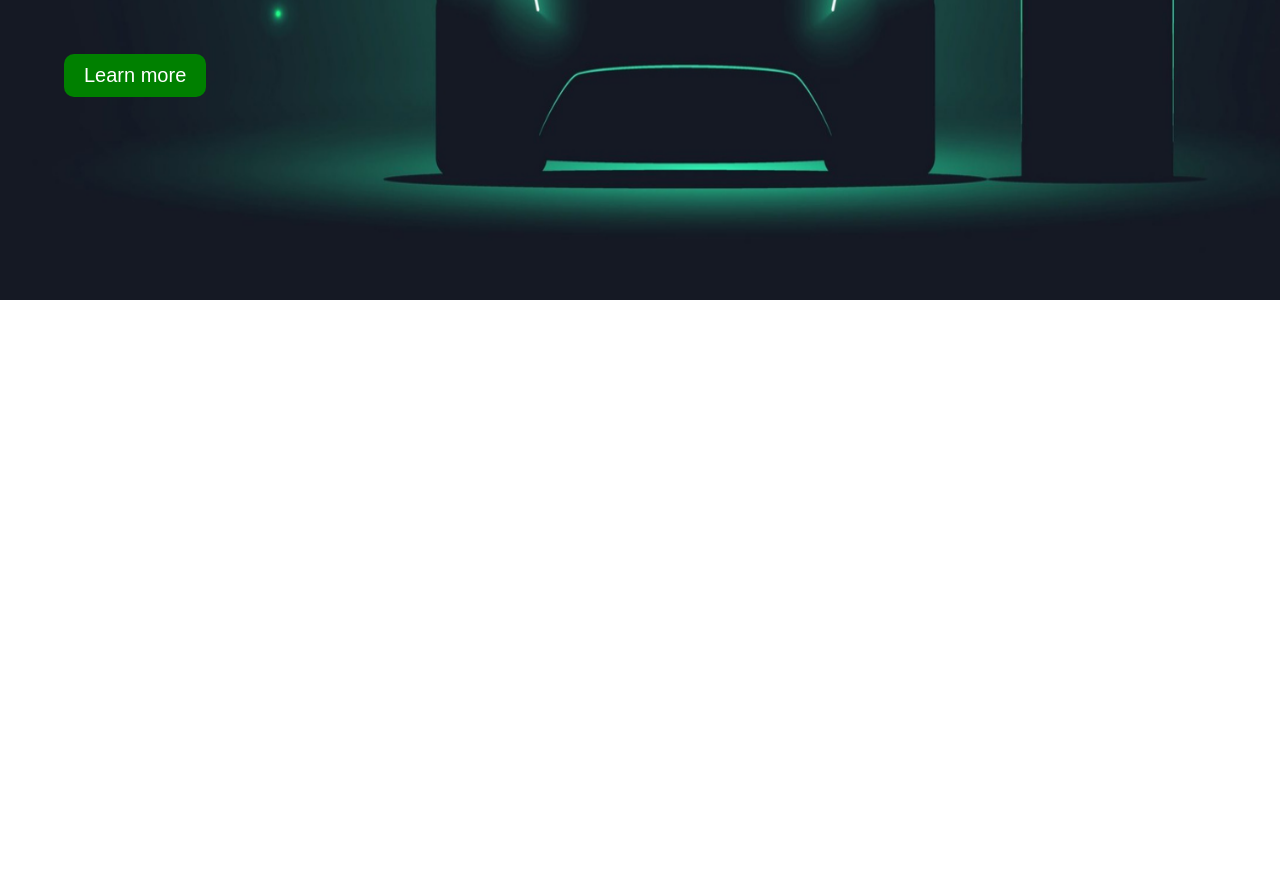
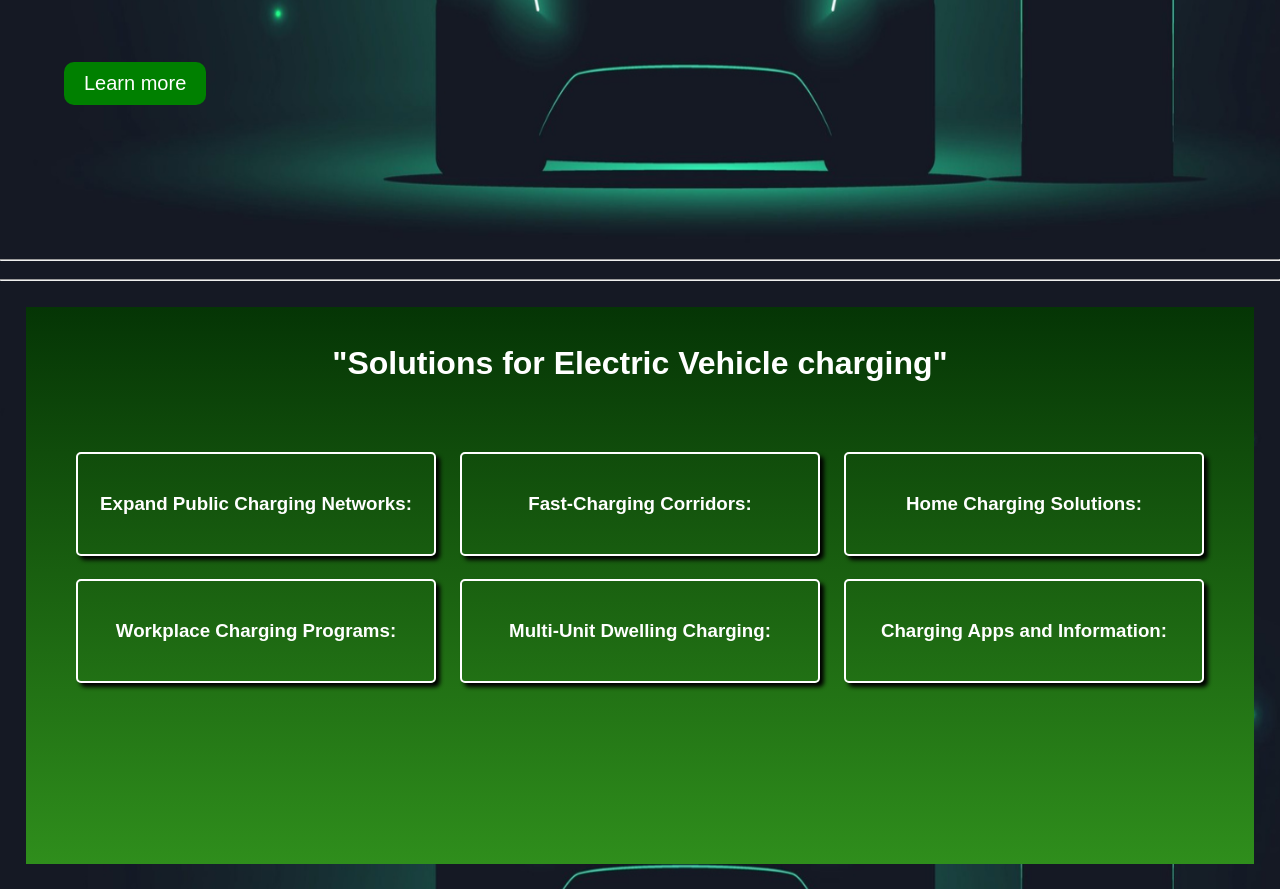
Before and after one commit to Git0Chetan/Electric-vehicle, a plain HTML site: page index.html in a window 1280 px wide. Shown: the part 500-1389 px from the top of the page. Before the commit the page ends 800 px from the top, so only its background shows below. Drawn offline with Linux system fonts and the light colour scheme.

Commit message:
Solutions for charging page is added

```diff
--- a/index.html
+++ b/index.html
@@ -15,7 +15,7 @@
       <div class="items">
         <ul>
           <li id="active">Home</li>
-          <li>Solutions</li>
+          <li><a href='#solution'>Solutions</a></li>
           <li>Features</li>
           <li>Feedback</li>
           <li>Contact us</li>
@@ -46,5 +46,36 @@
         <button>Learn more</button>
       </div>
     </section>
+    <hr>
+    <br>
+    <hr>
+
+    <div class="container" id="solution">
+      <h1>"Solutions for Electric Vehicle charging"</h1>
+      <div class="solCon">
+      <div class="sol">
+        <h3>Expand Public Charging Networks:</h3>
+      </div>
+      <div class="sol">
+        <h3>Fast-Charging Corridors:</h3>
+      </div>
+      <div class="sol">
+        <h3>Home Charging Solutions:</h3>
+      </div>
+      <div class="sol">
+        <h3>Workplace Charging Programs:</h3>
+      </div>
+      <div class="sol">
+        <h3>Multi-Unit Dwelling Charging:</h3>
+      </div>
+      <div class="sol">
+        <h3>Charging Apps and Information:</h3>
+      </div>
+    </div>
+
+
+      </div>
+    </div>
+
   </body>
 </html>
--- a/style.css
+++ b/style.css
@@ -3,6 +3,11 @@
     padding: 0;
     font-family: sans-serif;
   }
+
+  html{
+    scroll-behavior: smooth;
+  }
+
   body {
     background-image: url(img/BG.png);
     background-size: 100vw 100vh;
@@ -31,7 +36,19 @@
     margin-right: 16px;
     font-size: 22px;
   }
+  .items ul li a{
+    text-decoration: none;
+    color: #fff;
+  }
+
   .items ul li:hover {
+    color: green;
+    font-weight: 600;
+    cursor: pointer;
+    transition: 0.5s ease-in-out;
+  }
+
+  .items ul li a:hover{
     color: green;
     font-weight: 600;
     cursor: pointer;
@@ -64,7 +81,7 @@
   .content {
     display: flex;
     flex-direction: column;
-    height: 80vh;
+    height: 82vh;
     justify-content: center;
     margin-left: 5vw;
   }
@@ -100,3 +117,36 @@
     background-color: transparent;
     border: 2px solid lightgreen;
   }
+
+  .container{
+    background:linear-gradient(180deg,rgb(5, 53, 5),rgb(47, 142, 28));
+    margin:2%;
+    padding:3%;
+    width: 90vw;
+    height:60vh;
+    display: flex;
+    justify-content: flex-start;
+    align-items:center;
+    color: #fff;
+    flex-direction: column;
+  }
+
+  .solCon{
+    margin-top: 5%;
+    display: flex;
+    flex-direction: row;
+    flex-wrap: wrap;
+  }
+
+  .sol{
+    display: flex;
+    justify-content: center;
+    align-items: center;
+    flex-grow: 1;
+    width: 30%;
+    margin:1%;
+    height: 100px;
+    border: 2px solid white;
+    border-radius: 5px;
+    box-shadow: 4px 4px 4px black;
+  }
```
